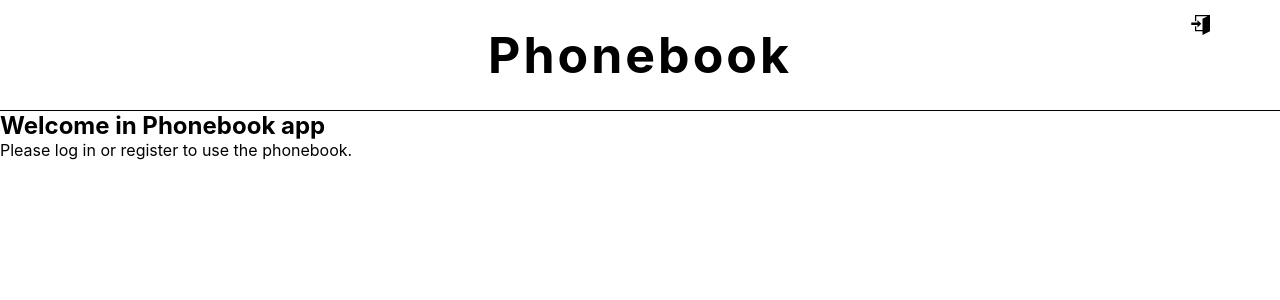
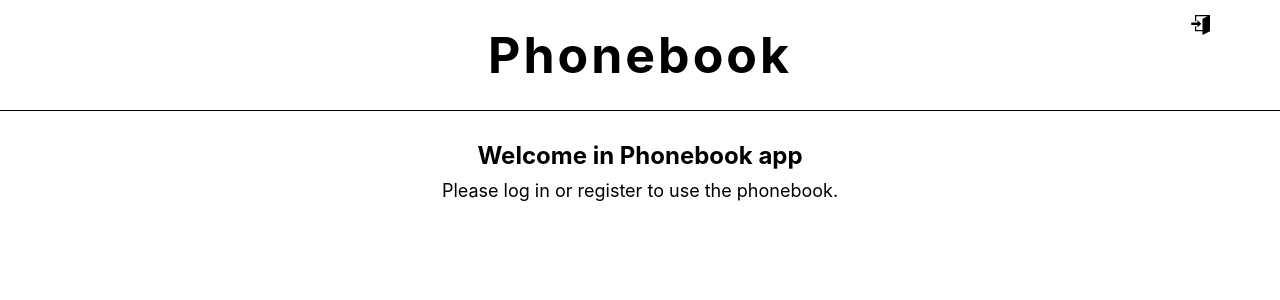
Before and after one commit to AMichalMurawski/goit-react-hw-08-phonebook, a React (Create React App) app: page / in a window 1280 px wide. Shown: the top 300 px of the page. Built offline with nearby package versions, Linux system fonts and the light colour scheme.

Commit message:
bugfix authorization + css styles home page

```diff
--- a/src/components/UseMenu/UserMenu.module.css
+++ b/src/components/UseMenu/UserMenu.module.css
@@ -60,6 +60,7 @@
 .backdrop:hover {
     opacity: 1;
     visibility: visible;
+    cursor: pointer;
 }
 
 .modal {
--- a/src/pages/Contacts.jsx
+++ b/src/pages/Contacts.jsx
@@ -28,7 +28,9 @@ const Contacts = () => {
         color: '#010101',
       }}
     >
-      <Helmet>Phonebook app</Helmet>
+      <Helmet>
+        <title>Phonebook app</title>
+      </Helmet>
       <ContactForm />
       <h2
         style={{
--- a/src/pages/Home.jsx
+++ b/src/pages/Home.jsx
@@ -1,4 +1,5 @@
-const { Helmet } = require('react-helmet');
+import css from './Home.module.css';
+import { Helmet } from 'react-helmet';
 
 const Home = () => {
   return (
@@ -6,8 +7,14 @@ const Home = () => {
       <Helmet>
         <title>Phonebook app</title>
       </Helmet>
-      <h2>Welcome in Phonebook app</h2>
-      <p>Please log in or register to use the phonebook.</p>
+      <section className="section">
+        <div className={css.welcome}>
+          <h2 className={css.title}>Welcome in Phonebook app</h2>
+          <p className={css.paragraph}>
+            Please log in or register to use the phonebook.
+          </p>
+        </div>
+      </section>
     </>
   );
 };
--- /dev/null
+++ b/src/pages/Home.module.css
@@ -0,0 +1,23 @@
+.welcome{
+    margin:0 auto;
+    display: flex;
+    flex-direction: column;
+    align-items: center;
+    gap: 10px;
+}
+.title{
+    font-size:20px;
+}
+
+.paragraph{
+    font-size: 14px;
+}
+
+@media screen and (min-width:768px) {
+    .title{
+        font-size: 24px;
+    }
+    .paragraph{
+        font-size: 18px;
+    }
+}
--- a/src/redux/auth/authThunk.js
+++ b/src/redux/auth/authThunk.js
@@ -3,19 +3,20 @@ import { createAsyncThunk } from '@reduxjs/toolkit';
 
 axios.defaults.baseURL = 'https://connections-api.herokuapp.com';
 
-const refreshToken = token => {
+let tokenGlobal = '';
+
 axios.interceptors.request.use(
   config => {
-      if (token) {
-        config.headers.Authorization = 'Bearer ' + token;
-      }
-      console.log('authorization');
+    config.headers.Authorization = 'Bearer ' + tokenGlobal;
     return config;
   },
   error => {
     return Promise.reject(error);
   }
 );
+
+const refreshToken = token => {
+  tokenGlobal = token;
 };
 
 export const register = createAsyncThunk(
@@ -58,6 +59,7 @@ export const refreshUser = createAsyncThunk(
   async (_, thunkAPI) => {
     const state = thunkAPI.getState();
     const persistedToken = state.auth.token;
+    console.log('persistedToken:', persistedToken);
     if (persistedToken === null) {
       return thunkAPI.rejectWithValue('Unable to fetch user');
     }
```
Lines whose indentation alone changed are shown as unchanged.
